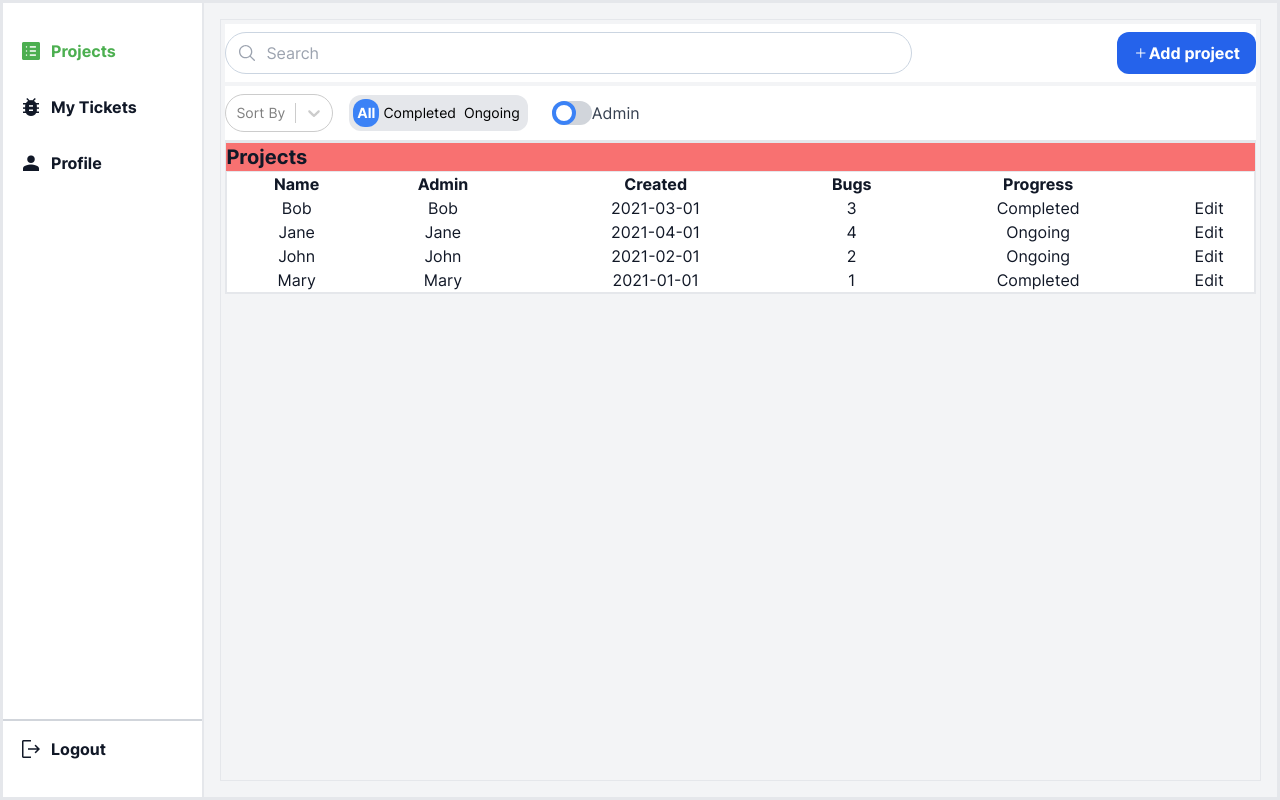
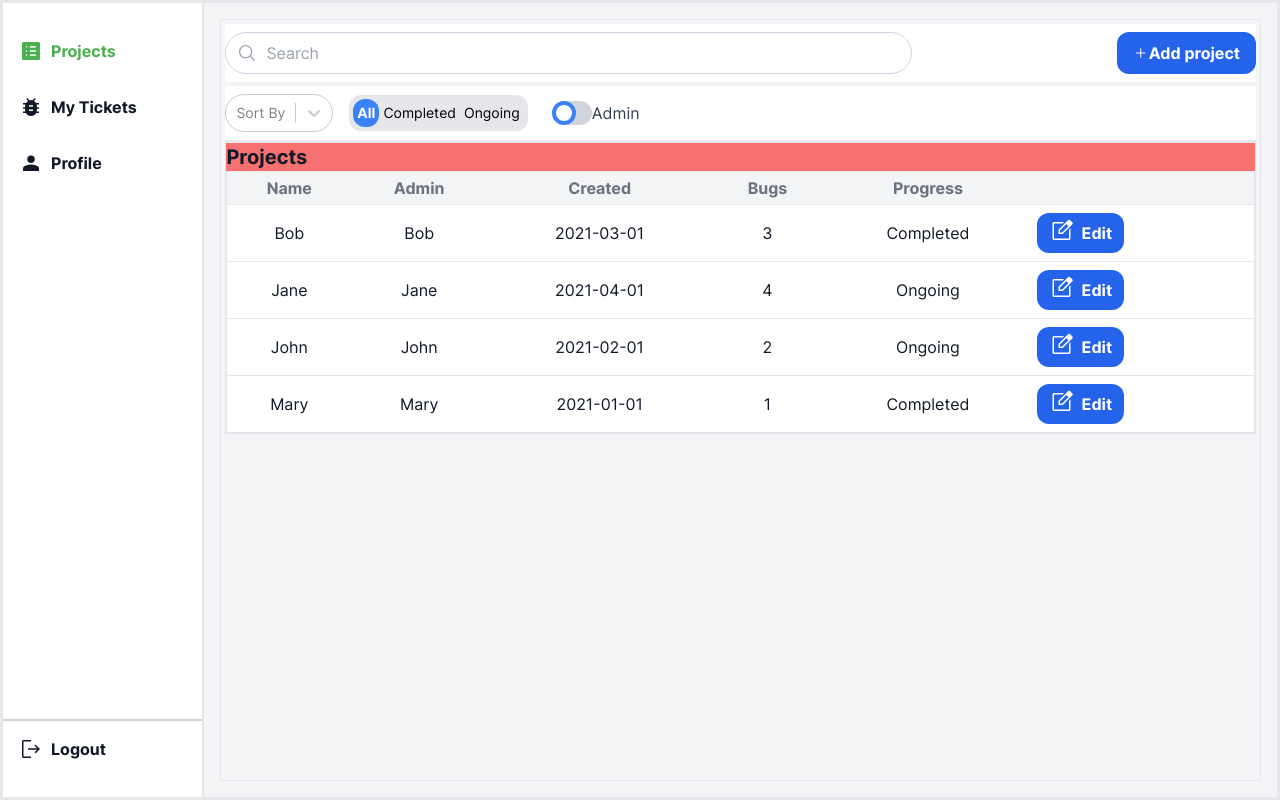
Before and after one commit to Yagi91/Bug-spy, a React (Create React App) app: page /projects in a window 1280 px wide. Built offline with nearby package versions, Linux system fonts and the light colour scheme.

Commit message:
Edit Table: Style Edit button, add bottom border per row, add padding per row

```diff
--- a/src/features/projects/common.tsx
+++ b/src/features/projects/common.tsx
@@ -139,3 +139,17 @@ export function AnimatedRadioGroup({
     </div>
   );
 }
+
+// A radio button with background colors than changes if selected.
+export const Button = (
+  props: React.ButtonHTMLAttributes<HTMLButtonElement>
+) => {
+  return (
+    <button
+      className="btn-primary flex items-center justify-center rounded-full py-4 font-normal shadow-md shadow-black"
+      {...props}
+    >
+      {props.children}
+    </button>
+  );
+};
--- a/src/features/projects/listProjects.tsx
+++ b/src/features/projects/listProjects.tsx
@@ -24,13 +24,15 @@ export default function ListProjects({ projects, floatingButton }: Props) {
     <div className="border bg-red-400 text-neutral-900">
       <h1 className="text-left text-xl font-bold">Projects</h1>
       <table className="w-full table-auto border bg-white">
-        <thead className=" ">
-          <tr>
-            <th>Name</th>
-            <th>Admin</th>
-            <th>Created</th>
-            <th>Bugs</th>
-            <th>Progress</th>
+        <thead>
+          <tr className="w-full  border-b bg-neutral-100 text-neutral-500">
+            <th className="p-1">Name</th>
+            <th className="p-1">Admin</th>
+            <th className="p-1">Created</th>
+            <th className="p-1">Bugs</th>
+            <th className="p-1">Progress</th>
+            {/* The empty th makes the bg color span the full width */}
+            <th>{""}</th>
           </tr>
         </thead>
         <tbody>
--- a/src/features/projects/projectCard.tsx
+++ b/src/features/projects/projectCard.tsx
@@ -1,4 +1,5 @@
 import React from "react";
+// import { Button } from "./common";
 
 export interface Props {
   name: string;
@@ -23,27 +24,24 @@ export default function ProjectsCard({
   handleEdit,
 }: Props): JSX.Element {
   return (
-    // <li className="project-card" onClick={(e) => handleClick(e, name)}>
-    //     <p className="project-card-name">Name:{name}</p>
-    //     <p>Bugs: {bugs}</p>
-    //     <p>Admin: {admin}</p>{/* admin is the name of the user who created the project*/}
-    //     <div>{Created}</div>
-    //     <p>Progress: {progress}</p>
-    //     <div onClick={(e) => { if (typeof handleEdit === 'function') return handleEdit(e) }} >Edit</div>
-    // </li>
-    <tr className="project-card" onClick={(e) => handleClick(e, name)}>
-      <td className="project-card-name">{name}</td>
-      <td>{admin}</td>
-      <td>{Created}</td>
-      <td>{bugs}</td>
-      <td>{progress}</td>
+    <tr className="project-card border-b" onClick={(e) => handleClick(e, name)}>
+      <td className="px-1 py-2">{name}</td>
+      <td className="px-1 py-2">{admin}</td>
+      <td className="px-1 py-2">{Created}</td>
+      <td className="px-1 py-2">{bugs}</td>
+      <td className="px-1 py-2">{progress}</td>
       <td
         onClick={(e) => {
           if (typeof handleEdit === "function") return handleEdit(e);
         }}
-        className="hidden sm:block"
+        className="hidden px-1 py-2 sm:table-cell"
       >
-        Edit
+        <button className="btn-primary flex h-10 w-[87px] items-center justify-around p-2">
+          <span className="material-symbols-outlined line block -translate-y-0.5 ">
+            edit_square
+          </span>
+          <span>Edit</span>
+        </button>
       </td>
     </tr>
   );
--- a/src/index.css
+++ b/src/index.css
@@ -54,4 +54,8 @@ body {
   }
 }
 
+.material-symbols-outlined.line {
+  font-variation-settings: "FILL" 0, "wght" 400, "GRAD" 0, "opsz" 48;
+}
+
 /* Style for GroupRadio  */
```
